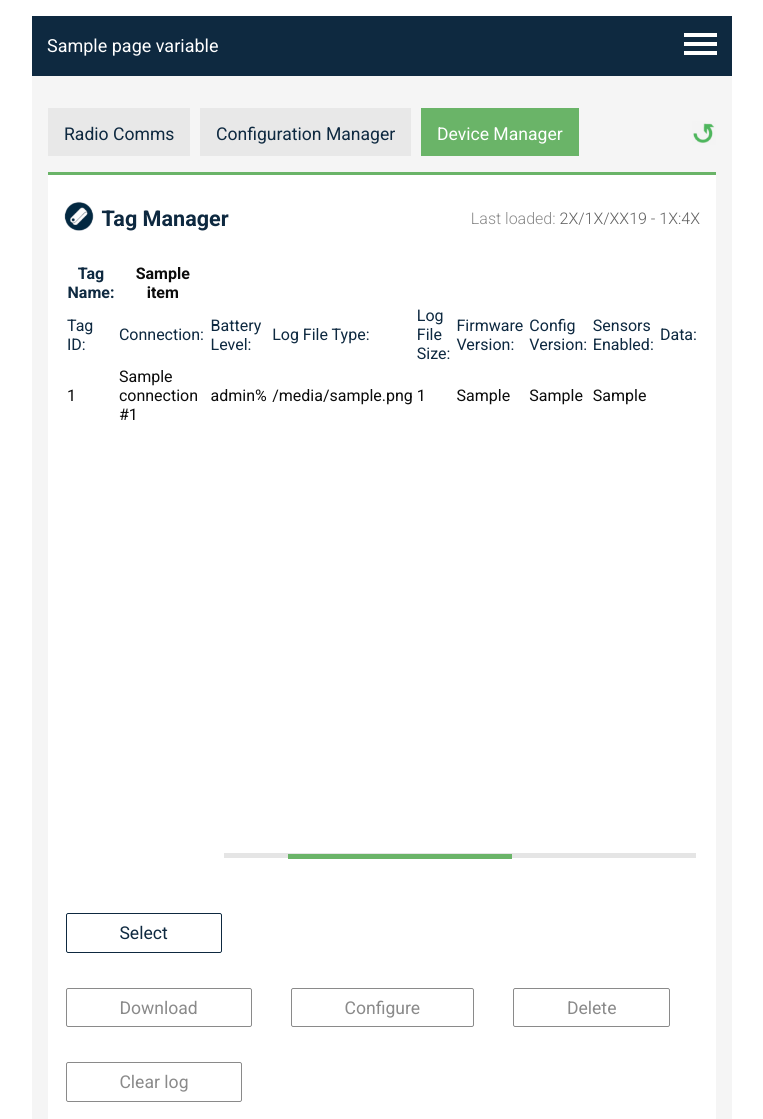
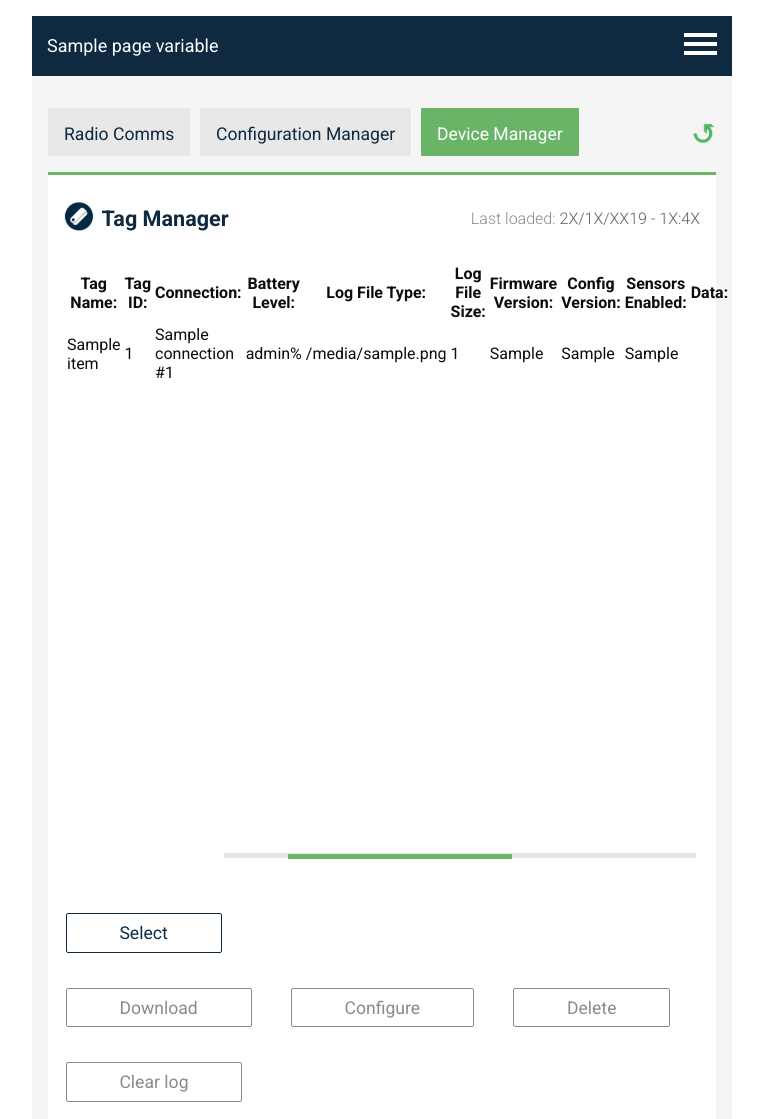
Before and after one commit to arribada/horizon-gui, a Flask app: template webserver/templates/scan.html in a window 1280 px wide. Shown: the top 1119 px of the page, without its empty margins (258-1021 px from the left). Run offline with Flask 2, Linux system fonts and the light colour scheme; the template is opened without the code that fills it: most values are stand-ins (such as "Sample title", 1, 10 or a date in 2020); parts of the project's set-up code (start-up, migrations or seed data) failed here and were passed over.

Commit message:
Began table

```diff
--- a/webserver/templates/scan.html
+++ b/webserver/templates/scan.html
@@ -46,76 +46,73 @@
             <section class="main-table">
 
                 <table>
-
                     <thead>
-                        <th class="navy">
-                            <h3>Tag Name:</h3>
+                        <th>
+                            Tag Name:
                         </th>
-                        {% for item in dataVariables.data %}
-                        <th class="name_{{ loop.index }}">
-                            <p>{{ item['friendlyName'] }}</p>
+                        <th>
+                            Tag ID:
                         </th>
-                        {% endfor %}
+                        <th>
+                            Connection:
+                        </th>
+                        <th>
+                            Battery Level:
+                        </th>
+                        <th>
+                            Log File Type:
+                        </th>
+                        <th>
+                            Log File Size:
+                        </th>
+                        <th>
+                            Firmware Version:
+                        </th>
+                        <th>
+                            Config Version:
+                        </th>
+                        <th>
+                            Sensors Enabled:
+                        </th>
+                        <th>
+                            Data:
+                        </th>
                     </thead>
 
                     <tbody>
-                        <td colspan="1" class="navy">
-                            <p>Tag ID:</p>
-                        </td>
-                        <td class="navy">
-                            <p>Connection:</p>
-                        </td>
-                        <td class="navy">
-                            <p>Battery Level:</p>
-                        </td>
-                        <td class="navy">
-                            <p>Log File Type:</p>
-                        </td>
-                        <td class="navy">
-                            <p>Log File Size:</p>
-                        </td>
-                        <td class="navy">
-                            <p>Firmware Version:</p>
-                        </td>
-                        <td class="navy">
-                            <p>Config Version:</p>
-                        </td>
-                        <td class="navy">
-                            <p>Sensors Enabled:</p>
-                        </td>
-                        <td class="navy">
-                            <p>Data:</p>
-                        </td>
-                    </tbody>
+
 
                         {% for item in dataVariables.data %}
-                    <div>
-
+                        <tr>
+                            <td class="name_{{ loop.index }}">
+                                {{ item['friendlyName'] }}
+                            </td>
                             <td class="deviceID{{ loop.index }}">
-                            <p>{{ item['deviceID'] }}</p>
+                                {{ item['deviceID'] }}
                             </td>
                             <td class="connection{{ loop.index }}">
-                            <p>{{ item['connection'] }} #{{ item['connectionID']}}</p>
+                                {{ item['connection'] }} #{{ item['connectionID']}}
                             </td>
                             <td class="batteryLevel{{ loop.index }}">
-                            <p>{{ item['batteryLevel'] }}%</p>
+                                {{ item['batteryLevel'] }}%
                             </td>
                             <td class="logFileType{{ loop.index }}">
-                            <p>{{ item['logFileType'] }}</p>
+                                {{ item['logFileType'] }}
                             </td>
                             <td class="logFileSize{{ loop.index }}">
-                            <p>{{ item['logFileSize'] }}</p>
+                                {{ item['logFileSize'] }}
                             </td>
                             <td class="firmwareVersion{{ loop.index }}">
-                            <p>{{ item['firmwareVersion'] }}</p>
+                                {{ item['firmwareVersion'] }}
                             </td>
                             <td class="configVersion{{ loop.index }}">
-                            <p>{{ item['configVersion'] }}</p>
+                                {{ item['configVersion'] }}
                             </td>
                             <td class="sensorsEnabled{{ loop.index }}">
-                            <p>{{ item['sensorsEnabled'] }}</p>
+                                {{ item['sensorsEnabled'] }}
                             </td>
-                    </div>
+                            <td></td>
+                        </tr>
 
                         {% endfor %}
                 </table>
```
Lines whose indentation alone changed are shown as unchanged.
